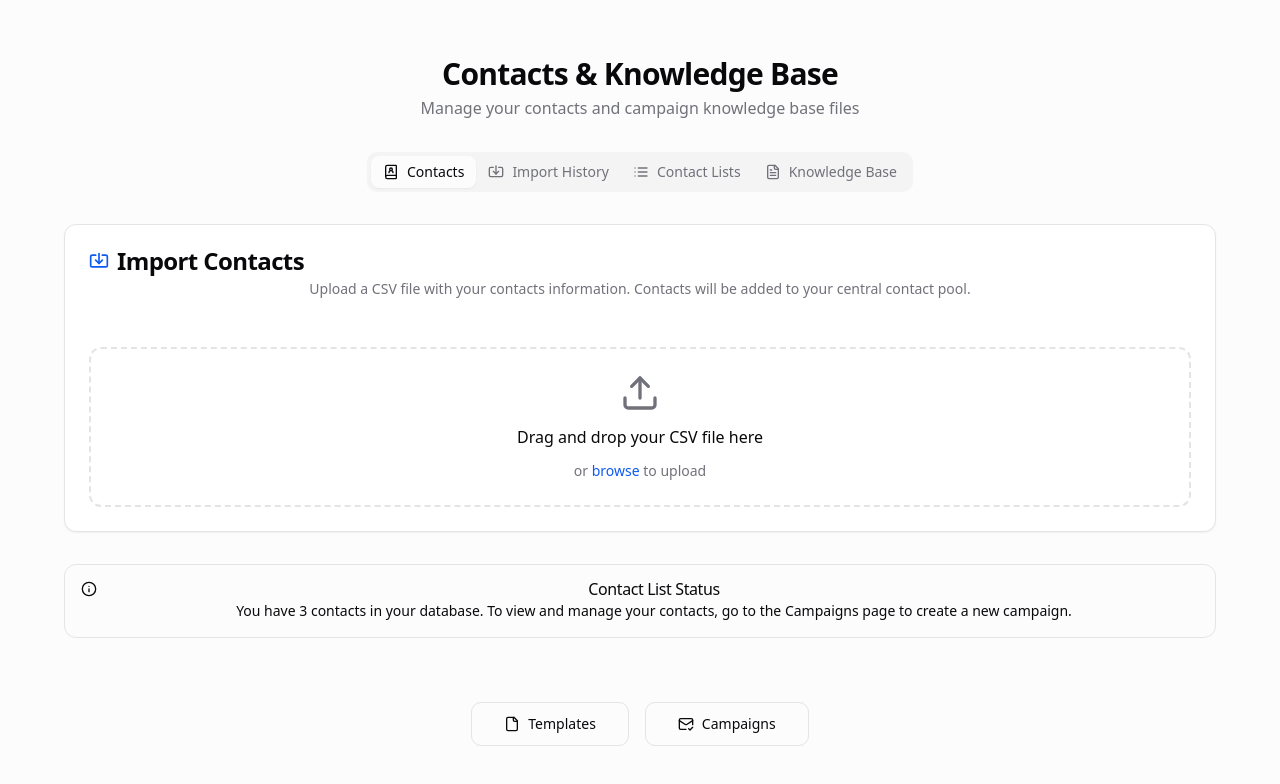
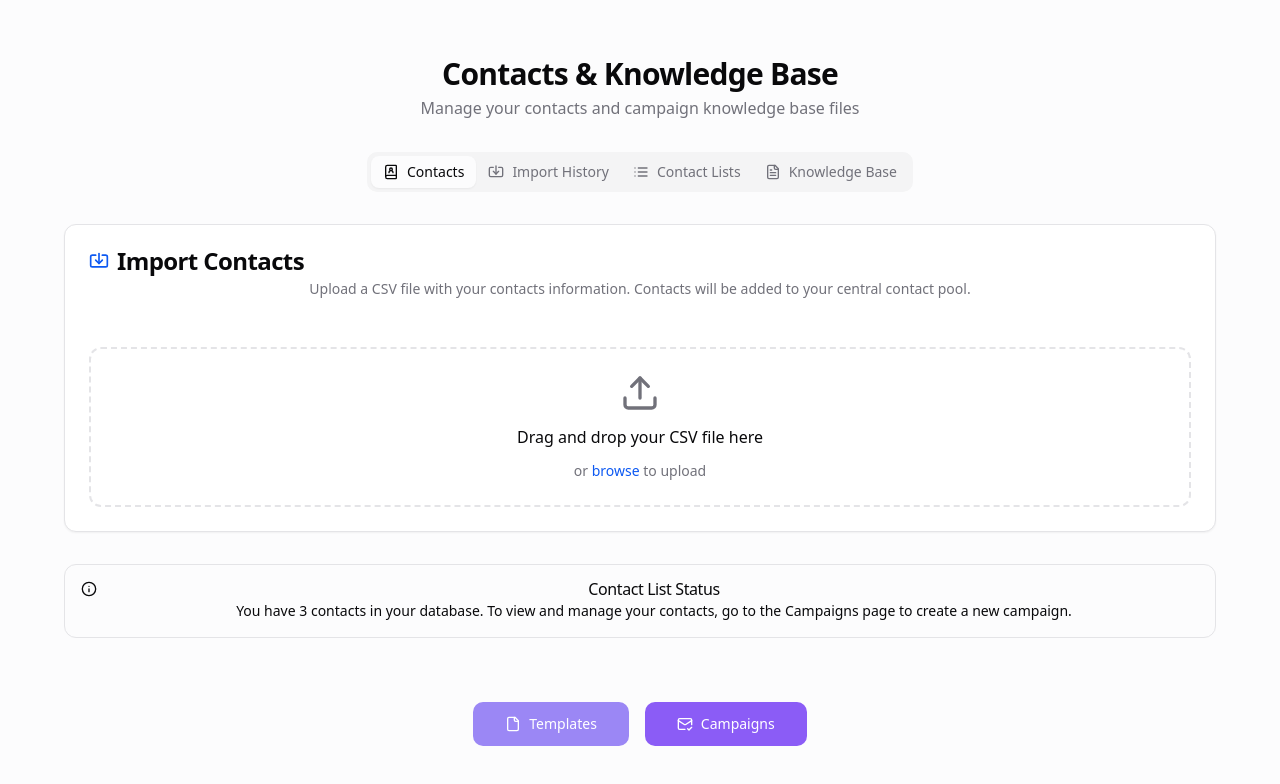
Before and after one commit to jeremyyuAWS/sms-agentic-simple, a React (Vite) app: page /contacts in a window 1280 px wide. Shown: the top 784 px of the page. Built offline with nearby package versions, Linux system fonts and the light colour scheme.

Commit message:
Improve navigation buttons prominence
Make the navigation buttons at the bottom of the page more prominent by changing their colors.  The new colors will be based on the color scheme from www.lyzr.ai.

```diff
--- a/src/components/ui/navigation-buttons.tsx
+++ b/src/components/ui/navigation-buttons.tsx
@@ -17,7 +17,7 @@ const NavigationButtons: React.FC<NavigationButtonsProps> = ({ currentPage }) =>
         <Button
           variant="outline"
           size="lg"
-          className="flex items-center gap-2"
+          className="flex items-center gap-2 border-slate-300 hover:border-slate-400 hover:bg-slate-50"
           onClick={() => navigate('/contacts')}
         >
           <Contact className="h-4 w-4" />
@@ -27,9 +27,8 @@ const NavigationButtons: React.FC<NavigationButtonsProps> = ({ currentPage }) =>
 
       {currentPage !== 'templates' && (
         <Button
-          variant="outline"
           size="lg"
-          className="flex items-center gap-2"
+          className="flex items-center gap-2 bg-[#9b87f5] hover:bg-[#8B5CF6] text-white"
           onClick={() => navigate('/templates')}
         >
           <File className="h-4 w-4" />
@@ -39,9 +38,8 @@ const NavigationButtons: React.FC<NavigationButtonsProps> = ({ currentPage }) =>
 
       {currentPage !== 'campaigns' && (
         <Button
-          variant="outline"
           size="lg"
-          className="flex items-center gap-2"
+          className="flex items-center gap-2 bg-[#8B5CF6] hover:bg-[#7E69AB] text-white"
           onClick={() => navigate('/campaigns')}
         >
           <MailCheck className="h-4 w-4" />
```
